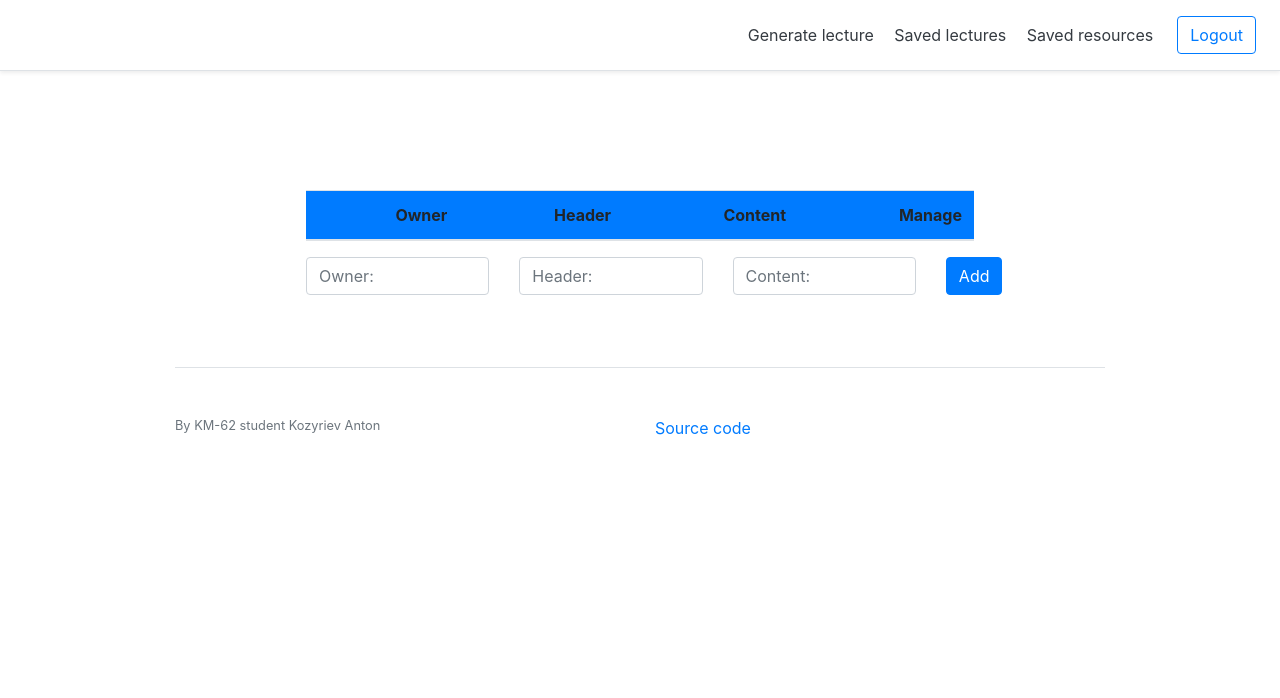
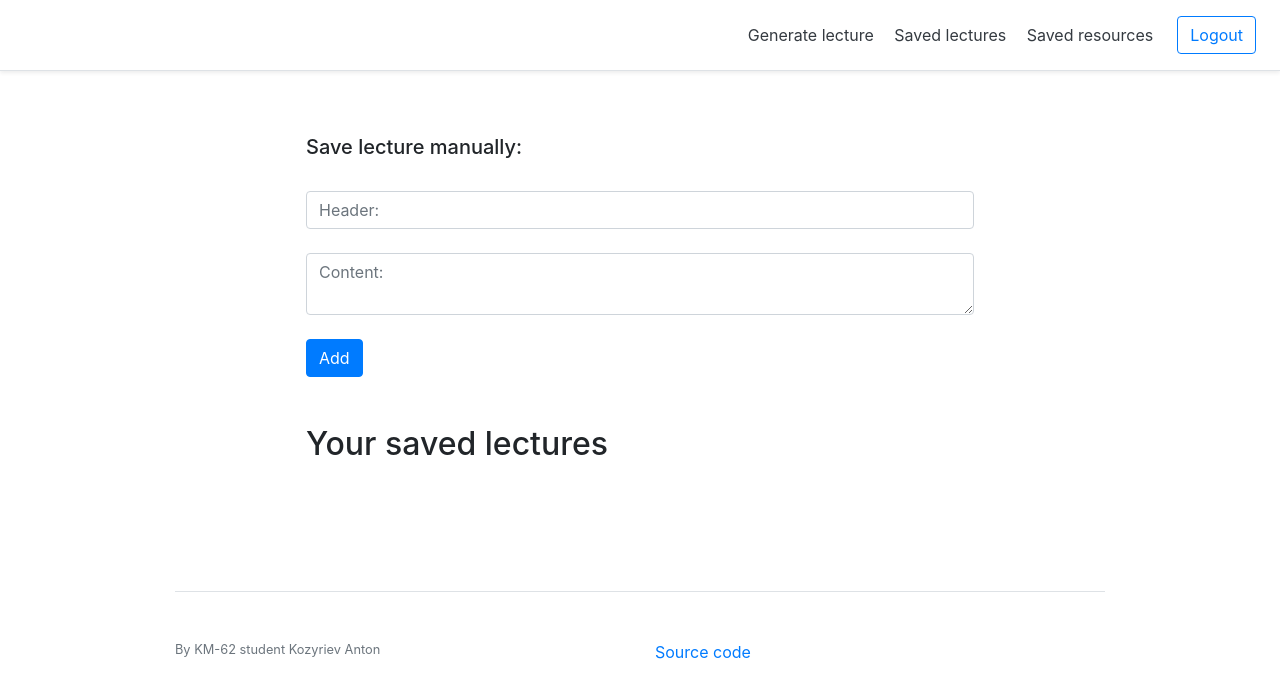
Before and after one commit to kaydotdev/in-a-word-bot, a Flask app: template Laboratory2/src/LecturebotAPI/templates/lecture.html in a window 1280 px wide. Shown: the top 698 px of the page. Run offline with Flask 2, Linux system fonts and the light colour scheme; the template is opened without the code that fills it: values that come from a table or form of the project are taken from there, others are empty; some libraries are stand-ins or nearby versions.

Commit message:
Modify lectures page

```diff
--- a/Laboratory4/src/LectureBot.Microservice.Main/api/app.py
+++ b/Laboratory4/src/LectureBot.Microservice.Main/api/app.py
@@ -45,14 +45,6 @@ def page():
     return render_template('page.html', user=request.cookies['user'])
 
 
-@app.route('/user', methods=['GET'])
-def list_users():
-    repository = Repository(session, ModelBase, DBEngine)
-    users = repository.get_all(User.User)
-
-    return render_template('user.html', users=users, user=request.cookies['user'])
-
-
 @app.route('/lecture', methods=['GET', 'POST'])
 def list_lectures():
     user_login = request.cookies['user']
@@ -64,33 +56,3 @@ def list_lectures():
         return redirect('/lecture')
 
     return render_template('lecture.html', lectures=lectures, form=form, user=request.cookies['user'])
-
-
-@app.route('/lecture/delete/<identity>', methods=['GET'])
-def delete_lecture(identity):
-    repository = Repository(session, ModelBase, DBEngine)
-    unit_of_work = UnitOfWork(session, ModelBase)
-    repository.drop(Lecture.Lecture, identity, True)
-    unit_of_work.commit()
-    return redirect('/lecture')
-
-
-@app.route('/lecture/edit/<identity>', methods=['GET'])
-def edit_lecture(identity):
-    form = LectureEditForm.LectureEditForm()
-    form.id.data = identity
-    return render_template('lectureedit.html', identity=identity, form=form, user=request.cookies['user'])
-
-
-@app.route('/lectureedit', methods=['POST'])
-def save_changes_lecture():
-    repository = Repository(session, ModelBase, DBEngine)
-    unit_of_work = UnitOfWork(session, ModelBase)
-    form = LectureEditForm.LectureEditForm(request.form)
-
-    new_lecture = Lecture.Lecture(header=form.Header.data, content=form.Content.data, userlogin=form.Owner.data)
-    new_lecture.Id = form.id.data
-
-    repository.update(Lecture.Lecture, new_lecture, form.id.data, True)
-    unit_of_work.commit()
-    return redirect('/lecture')
--- a/Laboratory4/src/LectureBot.Microservice.Main/api/forms/LectureForm.py
+++ b/Laboratory4/src/LectureBot.Microservice.Main/api/forms/LectureForm.py
@@ -1,17 +1,13 @@
 from flask_wtf import FlaskForm
-from wtforms import StringField, SubmitField, validators
+from wtforms import StringField, SubmitField, validators, TextAreaField
 
 
 class LectureForm(FlaskForm):
-    Owner = StringField("Owner login: ", [
-        validators.DataRequired("Owner login cannot be empty!")
-    ], render_kw={"placeholder": "Owner: "})
-
     Header = StringField("Lecture header: ", [
         validators.DataRequired("Lecture header cannot be empty!")
     ], render_kw={"placeholder": "Header: "})
 
-    Content = StringField("Lecture content: ", [
+    Content = TextAreaField("Lecture content: ", [
         validators.DataRequired("Lecture content cannot be empty!")
     ], render_kw={"placeholder": "Content: "})
 
--- a/Laboratory4/src/LectureBot.Microservice.Main/api/templates/lecture.html
+++ b/Laboratory4/src/LectureBot.Microservice.Main/api/templates/lecture.html
@@ -2,70 +2,54 @@
 
 {% block content %}
 
-<style>
-    table.table {
-        margin-top: 3.45rem;
-        text-align: right;
-    }
+<h5>Save lecture manually:</h5>
 
-    td.lecture-content {
-        text-align: left;
-    }
-</style>
-
-<table class="table">
-  <thead>
-    <tr class="bg-primary">
-        <th scope="col">Owner</th>
-        <th scope="col">Header</th>
-        <th scope="col">Content</th>
-        <th scope="col" colspan="2">Manage</th>
-    </tr>
-  </thead>
-    </tbody>
-    {% for lecture in lectures %}
-    <tr>
-        <td> {{ lecture.UserLogin }} </td>
-        <td> {{ lecture.Header }} </td>
-        <td class="lecture-content"> {{ lecture.Content }} </td>
-        <td><a href="/lecture/edit/{{lecture.Id}}" class="btn btn-success">Edit</a> </td>
-        <td><a href="/lecture/delete/{{lecture.Id}}" class="btn btn-danger">Delete</a> </td>
-    </tr>
-    {% endfor %}
-
-    </tbody>
-</table>
-
-
-<style>
-    table.table {
-        margin-top: 3.45rem;
-        text-align: right;
-    }
-
-    td.lecture-content {
-        text-align: left;
-    }
-</style>
-
-
-
+<br>
 
 <form action="{{url_for('list_lectures')}}" method="post">
     <div class="row">
         <div class="col">
-          {{ form.Owner(class_="form-control") }}
-        </div>
-        <div class="col">
           {{ form.Header(class_="form-control") }}
         </div>
+    </div>
+
+    <br>
+
+    <div class="row">
         <div class="col">
           {{ form.Content(class_="form-control") }}
         </div>
+    </div>
+
+    <br>
+
+    <div class="row">
         <div class="col-md-1">
           {{ form.Submit(class_="btn btn-primary") }}
         </div>
     </div>
 </form>
 
+<br>
+<br>
+
+<h2>Your saved lectures</h2>
+
+<br>
+<br>
+
+{% for lecture in lectures %}
+
+<br>
+<br>
+
+<ul class="list-inline">
+  <li class="list-inline-item"><strong>{{ lecture.Header }}</strong></li>
+  <li class="list-inline-item"><a href="/lecture/edit/{{lecture.Id}}" class="btn btn-success">Edit</a></li>
+  <li class="list-inline-item"><a href="/lecture/delete/{{lecture.Id}}" class="btn btn-danger">Delete</a></li>
+</ul>
+
+<p>{{ lecture.Content }}</p>
+{% endfor %}
+
 {% endblock %}
--- a/Laboratory4/src/LectureBot.Microservice.Main/api/templates/page.html
+++ b/Laboratory4/src/LectureBot.Microservice.Main/api/templates/page.html
@@ -42,7 +42,7 @@
     </div>
 
     <div class="container">
-      <div class="pricing-header px-3 py-3 pt-md-5 pb-md-4 mx-auto text-center">
+      <div class="pricing-header px-3 py-3 pt-md-5 pb-md-4 mx-auto">
           {% block content %}
           <h1 class="display-4">Lecture bot DBIS</h1>
           <p class="lead">Service for collecting information and composing into solid text!</p>
--- a/Laboratory4/src/LectureBot.Microservice.Main/dal/repository/LecturesRepository.py
+++ b/Laboratory4/src/LectureBot.Microservice.Main/dal/repository/LecturesRepository.py
@@ -4,7 +4,7 @@ from dal.models.Lecture import Lecture
 
 class LecturesRepository(Repository):
     def __init__(self, session, model_base, db_engine):
-        Repository.__init__(self, session, model_base, db_engine)
+        Repository.__init__(self, session, model_base, db_engine, Lecture)
 
     def get_amount_of_lectures_of_user(self, user_login):
         return self.DBEngine.execute(f'''
```
Also changed, not shown: Laboratory4/src/LectureBot.Microservice.Main/api/templates/lectureedit.html (deleted, +0 -44 lines), Laboratory4/src/LectureBot.Microservice.Main/api/templates/navigation.html (deleted, +0 -44 lines), Laboratory4/src/LectureBot.Microservice.Main/api/templates/user.html (deleted, +0 -30 lines), Laboratory4/src/LectureBot.Microservice.Main/dal/repository/Repository.py (+6 -20 lines).
